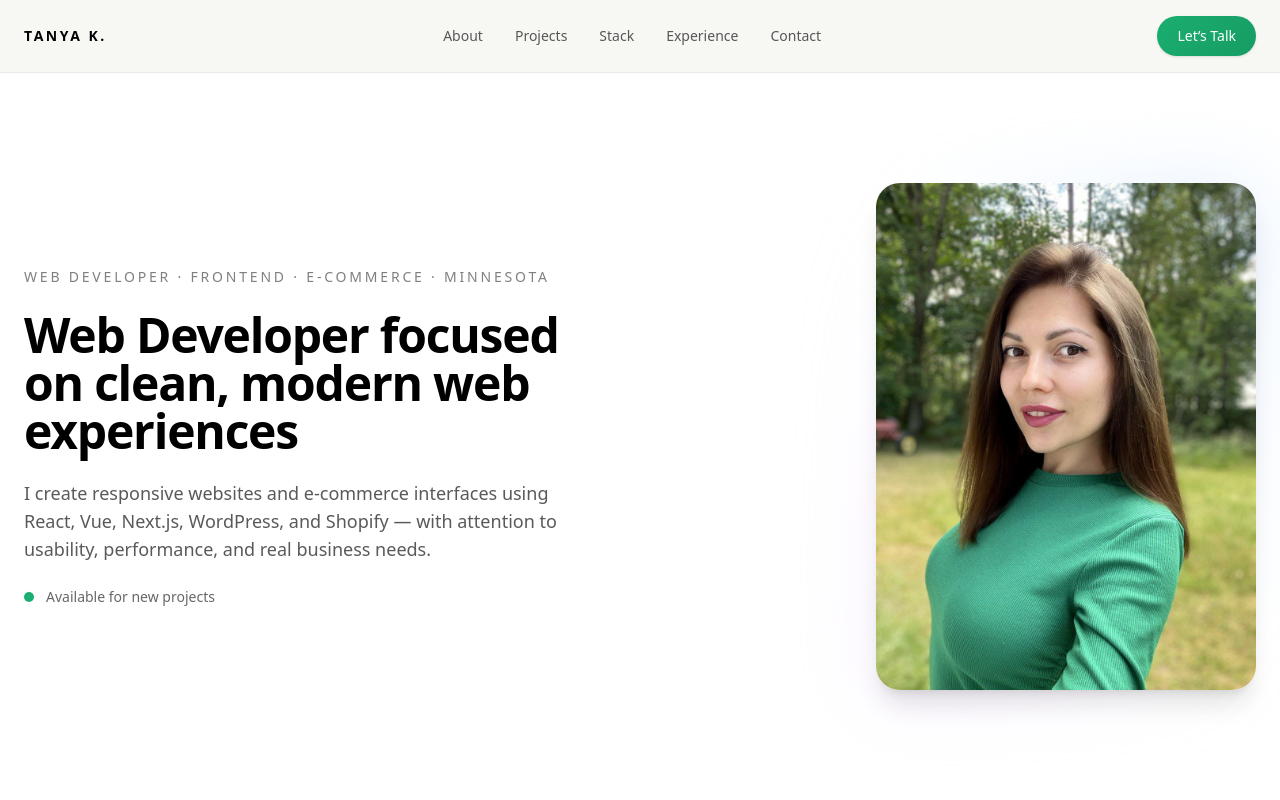
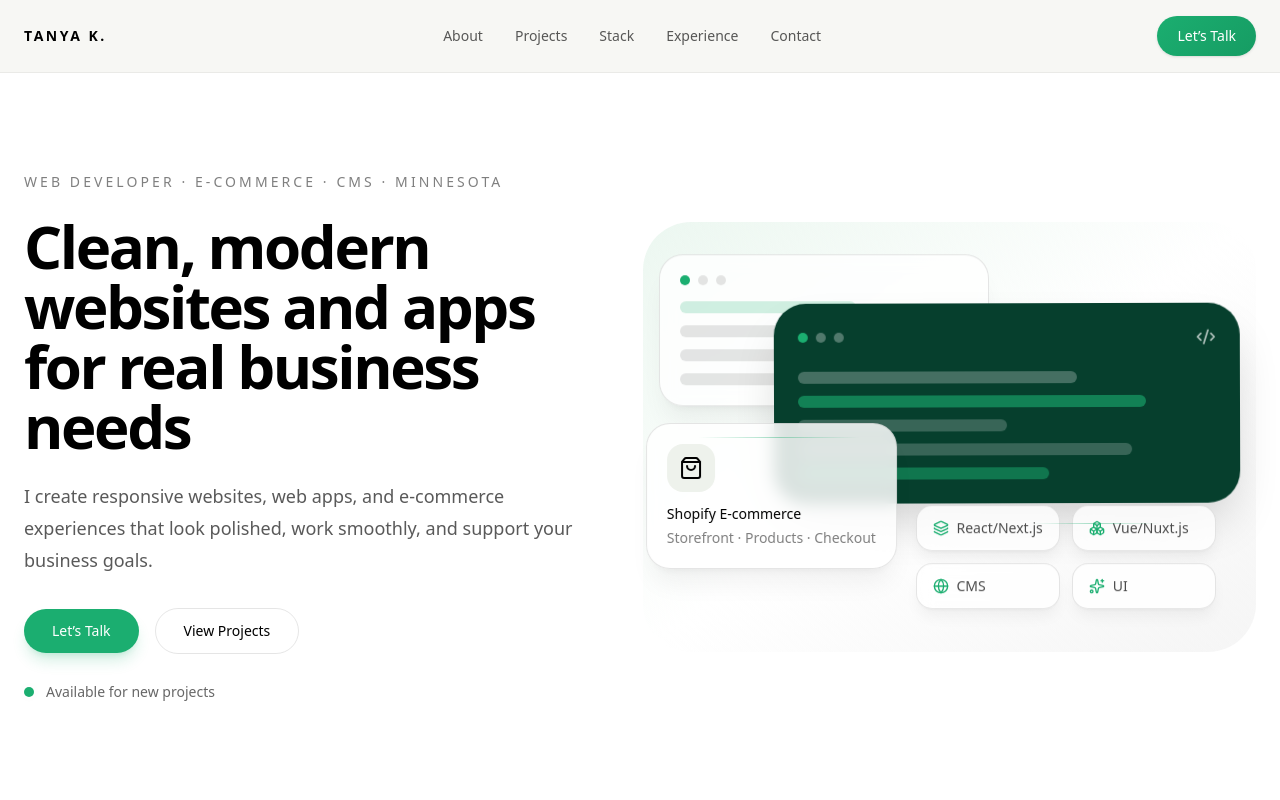
Before and after one commit to Tanny-Griz/okwebdev, a Next.js app: page / in a window 1280 px wide. Shown: the top 800 px of the page. Built offline with nearby package versions, Linux system fonts and the light colour scheme.

Commit message:
redesign hero section and messaging

```diff
--- a/components/hero.tsx
+++ b/components/hero.tsx
@@ -1,7 +1,14 @@
 "use client";
 
-import Image from "next/image";
 import { motion } from "framer-motion";
+import {
+  Code2,
+  Globe,
+  Layers,
+  ShoppingBag,
+  Sparkles,
+  Boxes,
+} from "lucide-react";
 
 const fadeUp = {
   hidden: { opacity: 0, y: 40 },
@@ -20,79 +27,199 @@ const fadeIn = {
   show: {
     opacity: 1,
     transition: {
-      staggerChildren: 0.18,
+      staggerChildren: 0.16,
       delayChildren: 0.1,
+    },
+  },
+};
+
+const float = {
+  animate: {
+    y: [0, -10, 0],
+    transition: {
+      duration: 5,
+      repeat: Infinity,
+      ease: "easeInOut" as const,
     },
   },
 };
 
 export function Hero() {
   return (
-    <section className="px-6 py-20 min-h-[calc(100vh-73px)] flex items-center">
-      <div className="mx-auto max-w-7xl grid md:grid-cols-2 gap-12 items-center">
+    <section className="flex min-h-[calc(100vh-73px)] items-center overflow-hidden px-6 py-20">
+      <div className="mx-auto grid max-w-7xl items-center gap-16 md:grid-cols-[0.95fr_1.05fr]">
         <motion.div variants={fadeIn} initial="hidden" animate="show">
           <motion.p
             variants={fadeUp}
-            className="mb-6 text-sm uppercase tracking-[0.2em] text-black/50"
+            className="mb-6 text-sm uppercase tracking-[0.22em] text-black/50"
           >
-            WEB DEVELOPER · FRONTEND · E-COMMERCE · MINNESOTA
+            Web Developer · E-commerce · CMS · Minnesota
           </motion.p>
 
           <motion.h1
             variants={fadeUp}
-            className="text-4xl font-semibold tracking-tight md:text-5xl"
+            className="max-w-2xl text-4xl font-semibold tracking-[-0.04em] text-black md:text-6xl"
           >
-            Web Developer focused on clean, modern web experiences
+            Clean, modern websites and apps for real business needs
           </motion.h1>
 
           <motion.p
             variants={fadeUp}
-            className="mt-6 text-lg text-black/65 max-w-xl"
+            className="mt-6 max-w-xl text-lg leading-8 text-black/65"
           >
-            I create responsive websites and e-commerce interfaces using React,
-            Vue, Next.js, WordPress, and Shopify — with attention to usability,
-            performance, and real business needs.
+            I create responsive websites, web apps, and e-commerce experiences
+            that look polished, work smoothly, and support your business goals.
           </motion.p>
 
           <motion.div
             variants={fadeUp}
-            className="mt-6 flex items-center gap-3 text-sm text-black/60"
+            className="mt-8 flex flex-wrap items-center gap-4"
+          >
+            <a
+              href="#contact"
+              className="rounded-full bg-[#1bae70] px-7 py-3 text-sm font-medium text-white shadow-lg shadow-[#1bae70]/20 transition hover:-translate-y-0.5 hover:bg-[#15975f]"
+            >
+              Let’s Talk
+            </a>
+
+            <a
+              href="#projects"
+              className="rounded-full border border-black/10 px-7 py-3 text-sm font-medium text-black transition hover:border-black/30 hover:bg-black/3"
+            >
+              View Projects
+            </a>
+          </motion.div>
+
+          <motion.div
+            variants={fadeUp}
+            className="mt-7 flex items-center gap-3 text-sm text-black/60"
           >
             <span className="relative flex h-2.5 w-2.5">
-              <span className="absolute inline-flex h-full w-full animate-ping rounded-full bg-[#1bae70]/60"></span>
-              <span className="relative inline-flex h-2.5 w-2.5 rounded-full bg-[#1bae70]"></span>
+              <span className="absolute inline-flex h-full w-full animate-ping rounded-full bg-[#1bae70]/60" />
+              <span className="relative inline-flex h-2.5 w-2.5 rounded-full bg-[#1bae70]" />
             </span>
 
             <span>Available for new projects</span>
           </motion.div>
         </motion.div>
+
         <motion.div
-          variants={fadeIn}
-          initial="hidden"
-          animate="show"
-          className="relative flex justify-center md:justify-center xl:justify-end"
+          initial={{ opacity: 0, scale: 0.96, y: 30 }}
+          animate={{ opacity: 1, scale: 1, y: 0 }}
+          transition={{
+            duration: 0.9,
+            delay: 0.25,
+            ease: [0.22, 1, 0.36, 1] as const,
+          }}
+          className="relative min-h-107.5"
         >
+          <div className="absolute inset-0 rounded-[3rem] bg-linear-to-br from-[#1bae70]/10 via-white to-black/3" />
+
           <motion.div
-            initial={{ opacity: 0, y: 30, scale: 0.96 }}
-            animate={{ opacity: 1, y: 0, scale: 1 }}
+            variants={float}
+            animate="animate"
+            className="absolute left-4 top-10 rounded-3xl border border-black/10 bg-white/80 p-5 shadow-xl shadow-black/5 backdrop-blur"
+          >
+            <div className="mb-4 flex items-center gap-2">
+              <span className="h-2.5 w-2.5 rounded-full bg-[#1bae70]" />
+              <span className="h-2.5 w-2.5 rounded-full bg-black/10" />
+              <span className="h-2.5 w-2.5 rounded-full bg-black/10" />
+            </div>
+
+            <div className="space-y-3">
+              <div className="h-3 w-44 rounded-full bg-[#1bae70]/20" />
+              <div className="h-3 w-64 rounded-full bg-black/10" />
+              <div className="h-3 w-52 rounded-full bg-black/10" />
+              <div className="h-3 w-72 rounded-full bg-black/10" />
+            </div>
+          </motion.div>
+
+          <motion.div
+            animate={{
+              y: [0, 12, 0],
+              rotate: [0, -1.5, 0],
+            }}
             transition={{
-              duration: 0.9,
-              delay: 0.25,
-              ease: [0.22, 1, 0.36, 1] as const,
+              duration: 6,
+              repeat: Infinity,
+              ease: "easeInOut",
             }}
-            whileHover={{ y: -6 }}
-            className="relative mt-4 w-[240px] sm:w-[280px] md:mt-8 md:w-[320px] xl:mt-0 xl:w-[380px]"
+            className="absolute right-4 top-20 w-[76%] rounded-4xl bg-[#063f2d] p-6 text-white shadow-2xl shadow-black/20"
           >
-            <div className="absolute inset-0 rounded-3xl bg-gradient-to-tr from-purple-200 via-transparent to-blue-200 blur-2xl opacity-50" />
+            <div className="mb-6 flex items-center justify-between">
+              <div className="flex gap-2">
+                <span className="h-2.5 w-2.5 rounded-full bg-[#1bae70]" />
+                <span className="h-2.5 w-2.5 rounded-full bg-white/30" />
+                <span className="h-2.5 w-2.5 rounded-full bg-white/30" />
+              </div>
 
-            <Image
-              src="/images/hero-img.jpeg"
-              alt="Tanya"
-              width={400}
-              height={500}
-              className="relative h-auto w-full rounded-3xl object-cover shadow-xl"
-            />
+              <Code2 className="h-5 w-5 text-white/70" />
+            </div>
+
+            <div className="space-y-3">
+              <div className="h-3 w-2/3 rounded-full bg-white/25" />
+              <div className="h-3 w-5/6 rounded-full bg-[#1bae70]/60" />
+              <div className="h-3 w-1/2 rounded-full bg-white/20" />
+              <div className="h-3 w-4/5 rounded-full bg-white/20" />
+              <div className="h-3 w-3/5 rounded-full bg-[#1bae70]/50" />
+            </div>
           </motion.div>
+
+          <motion.div
+            animate={{
+              x: [0, 8, 0],
+              y: [0, -8, 0],
+            }}
+            transition={{
+              duration: 5.5,
+              repeat: Infinity,
+              ease: "easeInOut",
+            }}
+            className="absolute bottom-20 left-0 rounded-3xl border border-black/10 bg-white/85 p-5 shadow-xl shadow-black/5 backdrop-blur"
+          >
+            <div className="mb-3 flex h-12 w-12 items-center justify-center rounded-2xl bg-[#eef2ec]">
+              <ShoppingBag className="h-6 w-6 text-black" />
+            </div>
+
+            <p className="text-sm font-medium text-black">Shopify E-commerce</p>
+            <p className="mt-1 text-sm text-black/50">
+              Storefront · Products · Checkout
+            </p>
+          </motion.div>
+
+          <motion.div
+            animate={{
+              y: [0, -12, 0],
+            }}
+            transition={{
+              duration: 4.8,
+              repeat: Infinity,
+              ease: "easeInOut",
+            }}
+            className="absolute bottom-8 right-10 grid grid-cols-2 gap-3"
+          >
+            {[
+              { label: "React/Next.js", icon: Layers },
+              { label: "Vue/Nuxt.js", icon: Boxes },
+              { label: "CMS", icon: Globe },
+              { label: "UI", icon: Sparkles },
+            ].map((item) => {
+              const Icon = item.icon;
+
+              return (
+                <div
+                  key={item.label}
+                  className="flex items-center gap-2 rounded-2xl border border-black/10 bg-white/80 px-4 py-3 text-sm text-black/70 shadow-lg shadow-black/5 backdrop-blur"
+                >
+                  <Icon className="h-4 w-4 text-[#1bae70]" />
+                  <span>{item.label}</span>
+                </div>
+              );
+            })}
+          </motion.div>
+
+          <div className="absolute left-14 top-1/2 h-px w-40 bg-linear-to-r from-transparent via-[#1bae70]/40 to-transparent" />
+          <div className="absolute right-24 bottom-32 h-px w-32 bg-linear-to-r from-transparent via-[#1bae70]/40 to-transparent" />
         </motion.div>
       </div>
     </section>
```
Also changed, not shown: public/images/okwebdev.jpg.
